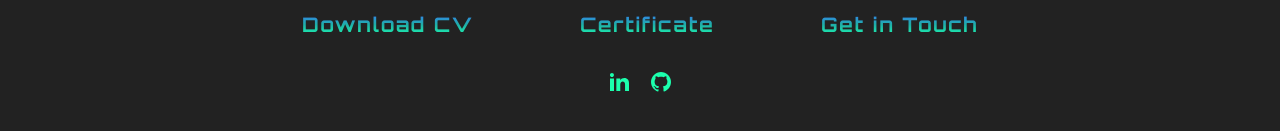
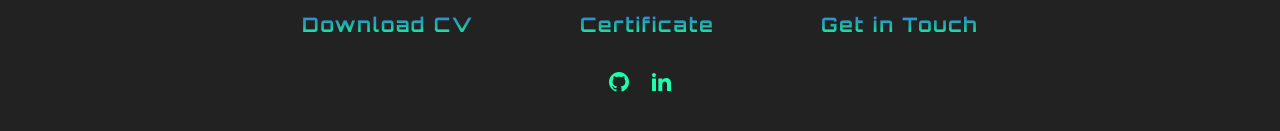
Before and after one commit to Sevanbabaxanloo/Portfolio, a Next.js app: page / in a window 1280 px wide. Shown: the part 4254-4385 px from the top of the page. Built offline with nearby package versions, Linux system fonts and the light colour scheme.

Commit message:
fix links

```diff
--- a/app/component/Animation.js
+++ b/app/component/Animation.js
@@ -1,7 +1,7 @@
 import React from "react";
 const Animation = () => {
   return (
-    <div className="w-screen min-h-screen flex justify-center items-center overflow-hidden bg-[var(--bg-color)]">
+    <div className="w-screen min-h-screen flex justify-center items-center overflow-hidden bg-[var(--bg-color)] ">
       <div className="animation-text flex justify-center align-center">
         <h1 className="animation-in animation-text">S</h1>
         <h1 className="animation-down animation-text">E</h1>
--- a/app/component/Footer.js
+++ b/app/component/Footer.js
@@ -1,10 +1,9 @@
 import React from "react";
 import { BsEnvelope } from "react-icons/bs";
 
-const Github = "/linkedin.svg";
-const Linkedin = "/github.svg";
+const linkedin = "/linkedin.svg";
+const github = "/github.svg";
 const certificate = "/basic.pdf";
-const btn = "/btn.svg";
 const cv = "/sevan_babakhanloo_cv.pdf";
 
 const Footer = () => {
@@ -56,15 +55,14 @@ const Footer = () => {
             target="_blank"
             rel="noopener noreferrer"
           >
-            <img src={Github} alt="Github" className="w-[24px]" />
+            <img src={github} alt="Github" className="w-[24px]" />
           </a>
-
           <a
             href="https://www.linkedin.com/in/sevan-babakhanloo-2094a728a/"
             target="_blank"
             rel="noopener noreferrer"
           >
-            <img src={Linkedin} alt="Linkedin" className="w-[24px]" />
+            <img src={linkedin} alt="Linkedin" className="w-[24px]" />
           </a>
         </div>
       </div>
--- a/app/globals.css
+++ b/app/globals.css
@@ -40,7 +40,6 @@ body {
 .global-margin {
   margin-bottom: 40px  !important;
 }
-
 .font-Orbitron {
   font-family: "Orbitron", sans-serif;
 }
```
